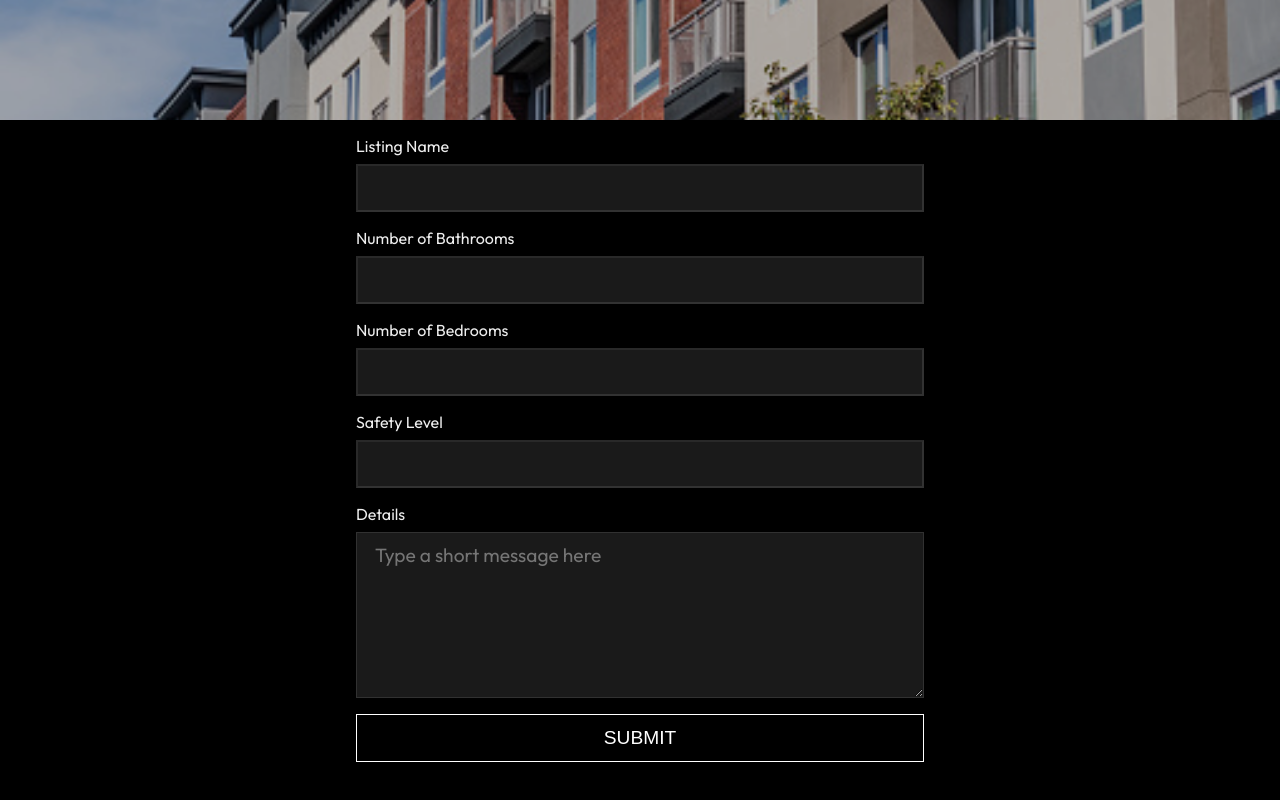
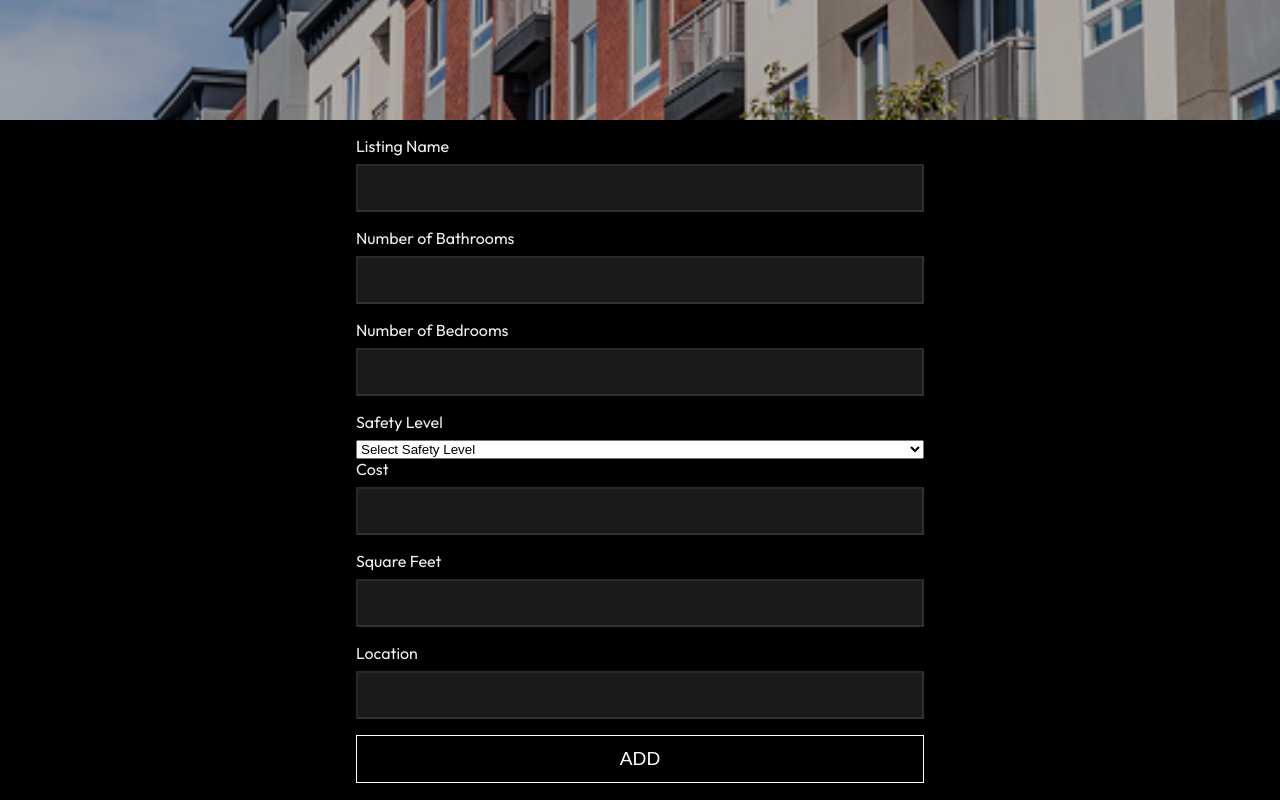
Before and after one commit to ejlawton612/Hackathon, a React (Create React App) app: page /contact in a window 1280 px wide. Shown: the part 280-1080 px from the top of the page. Built offline with nearby package versions, Linux system fonts and the light colour scheme.

Commit message:
Update Form.js
Added functionality to form.

```diff
--- a/src/components/Form.js
+++ b/src/components/Form.js
@@ -1,21 +1,100 @@
-import React from 'react'
+import {useState, useEffect} from 'react'
 import './FormStyles.css'
-
+import {Link, useLocation} from "react-router-dom";
+import Select from "react-dropdown-select";
 const Listing = () => {
+    const location = useLocation();
+    console.log(location);
+    useEffect(() => {console.log(location)},[]);
+    const [name, setName] = useState("");
+    const [cost, setCost] = useState("");
+    const [listing, setListing] = useState([[]]);
+    const [sqf, setSqf] = useState("");
+    const [rooms, setRooms] = useState("");
+    const [bath, setBath] = useState("");
+    const [loc, setLoc] = useState("");
+    const [safety, setSafety] = useState("");
+    const list = () => {
+        if (location.state !== null && location.state.listing !== null) {
+            setListing(location.state.listing);
+        }
+    }
+    useEffect(list, []);
+    const add = (event) => {
+        event.preventDefault();
+        console.log(listing === "");
+        console.log("listing array", listing);
+        if (name !== "" && cost !== "" && sqf !== "" && rooms !== "" && bath !== "" && loc !== "" && safety !== "") {
+            let temp = [name, cost, sqf, rooms, bath, loc, safety];
+            if (listing === [[]]) {
+                setListing([temp]);
+            } else {
+                setListing(listing.concat([temp]));
+            }
+            setName("")
+            setCost("")
+            setSafety("")
+            setLoc("")
+            setBath("")
+            setRooms("")
+            setSqf("")
+        }
+    }
+    const changeName = (event) => {
+        setName(event.target.value);
+    }
+    const changeCost = (event) => {
+        if (!isNaN(event.target.value)){
+            setCost(event.target.value);
+        }
+    }
+    const changeSqf = (event) => {
+        if (!isNaN(event.target.value)) {
+            setSqf(event.target.value);
+        }
+    }
+    const changeSafety = (event) => {
+        setSafety(event.target.value);
+    }
+    const changeBath = (event) => {
+        if (!isNaN(event.target.value)) {
+            setBath(event.target.value);
+        }
+    }
+    const changeRooms = (event) => {
+        if (!isNaN(event.target.value)) {
+            setRooms(event.target.value);
+        }
+    }
+    const changeLoc = (event) => {
+        if (!isNaN(event.target.value)) {
+            setLoc(event.target.value);
+        }
+    }
     return (
         <div className='listing'>
-            <form>
+            <form onSubmit = {add}>
                 <label>Listing Name</label>
-                <input type='text'></input>
+                <input value = {name} onChange = {changeName}/>
                 <label>Number of Bathrooms</label>
-                <input type='#'></input>
+                <input value = {bath} onChange = {changeBath}/>
                 <label>Number of Bedrooms</label>
-                <input type='text'></input>
+                <input value = {rooms} onChange= {changeRooms}/>
                 <label>Safety Level</label>
-                <input type='text'></input>
-                <label>Details</label>
-                <textarea rows='6' placeholder='Type a short message here' />
-                <button className='btn'>Submit</button>
+                <select value = {safety} onChange = {changeSafety}>
+                    <option value = "">Select Safety Level</option>
+                    <option value = "1">Very Safe</option>
+                    <option value = "2">Safe</option>
+                    <option value = "3">Somewhat Safe</option>
+                    <option value = "4">Unsafe</option>
+                </select>
+                <label>Cost</label>
+                <input value = {cost} onChange = {changeCost}/>
+                <label>Square Feet</label>
+                <input value = {sqf} onChange = {changeSqf}/>
+                <label>Location</label>
+                <input value = {loc} onChange = {changeLoc}/>
+                <button type = "submit" className='btn'>Add</button>
             </form>
         </div>
     )
```
